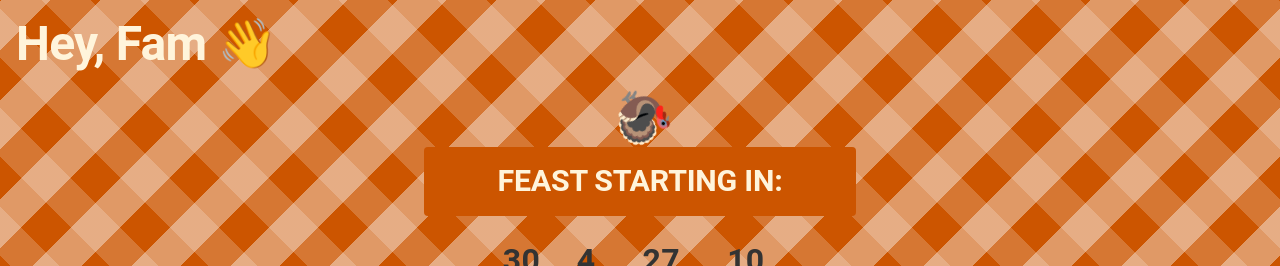
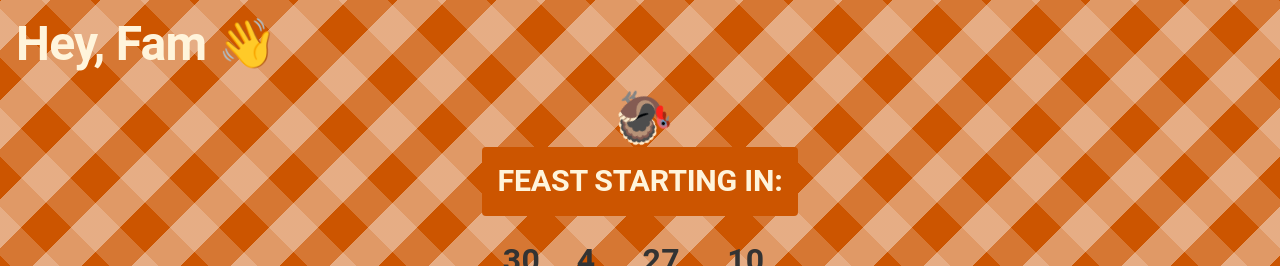
Before and after one commit to kristikuna/sign-up, a React (Create React App) app in the folder client/: page / in a window 1280 px wide. Shown: the top 266 px of the page. Built offline with nearby package versions, Linux system fonts and the light colour scheme; no server answers.

Commit message:
clean up styles

```diff
--- a/client/src/components/Countdown/Countdown.js
+++ b/client/src/components/Countdown/Countdown.js
@@ -43,7 +43,6 @@ const ThanksgivingCountdown = () => {
           fontSize: "1.9rem",
           fontWeight: "bold",
           padding: "1rem",
-          minWidth: "400px",
         }}
       >
         FEAST STARTING IN:
@@ -149,7 +148,7 @@ const ThanksgivingCountdown = () => {
             align="center"
             color="#333"
             sx={{
-              fontSize: "2rem",
+              fontSize: "1.7rem",
               fontWeight: "bold",
               alignSelf: "center",
             }}
--- a/client/src/components/Layout/Layout.js
+++ b/client/src/components/Layout/Layout.js
@@ -8,7 +8,7 @@ const MainContent = styled(Box)(({ theme }) => ({
   alignItems: "center",
   justifyContent: "center",
   flexDirection: "column",
-  padding: "0rem 2rem 7rem",
+  padding: "0rem 1rem 7rem",
 
   [theme.breakpoints.up("md")]: {
     padding: "0 7rem 7rem",
--- a/client/src/pages/Detail/Detail.js
+++ b/client/src/pages/Detail/Detail.js
@@ -22,12 +22,13 @@ const DetailTemplate = () => {
 
   return (
     <Layout>
-      <DetailBox elevation={0} sx={{ padding: "1rem", width: "100%" }}>
+      <DetailBox elevation={0} sx={{ width: "100%" }}>
         <Box
           sx={{
             display: "flex",
             justifyContent: "space-between",
             flexDirection: "row",
+            padding: ".5rem",
           }}
         >
           <Typography
```
